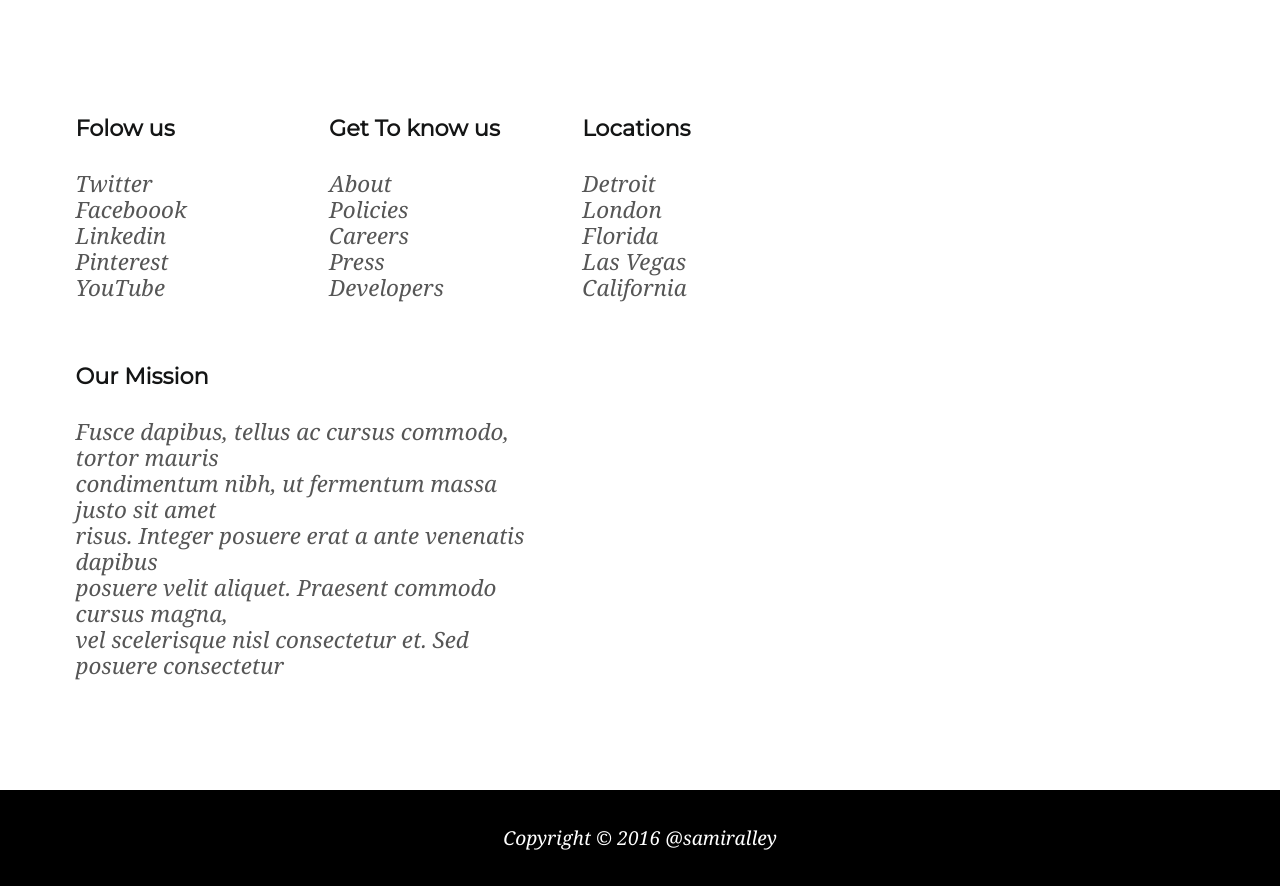
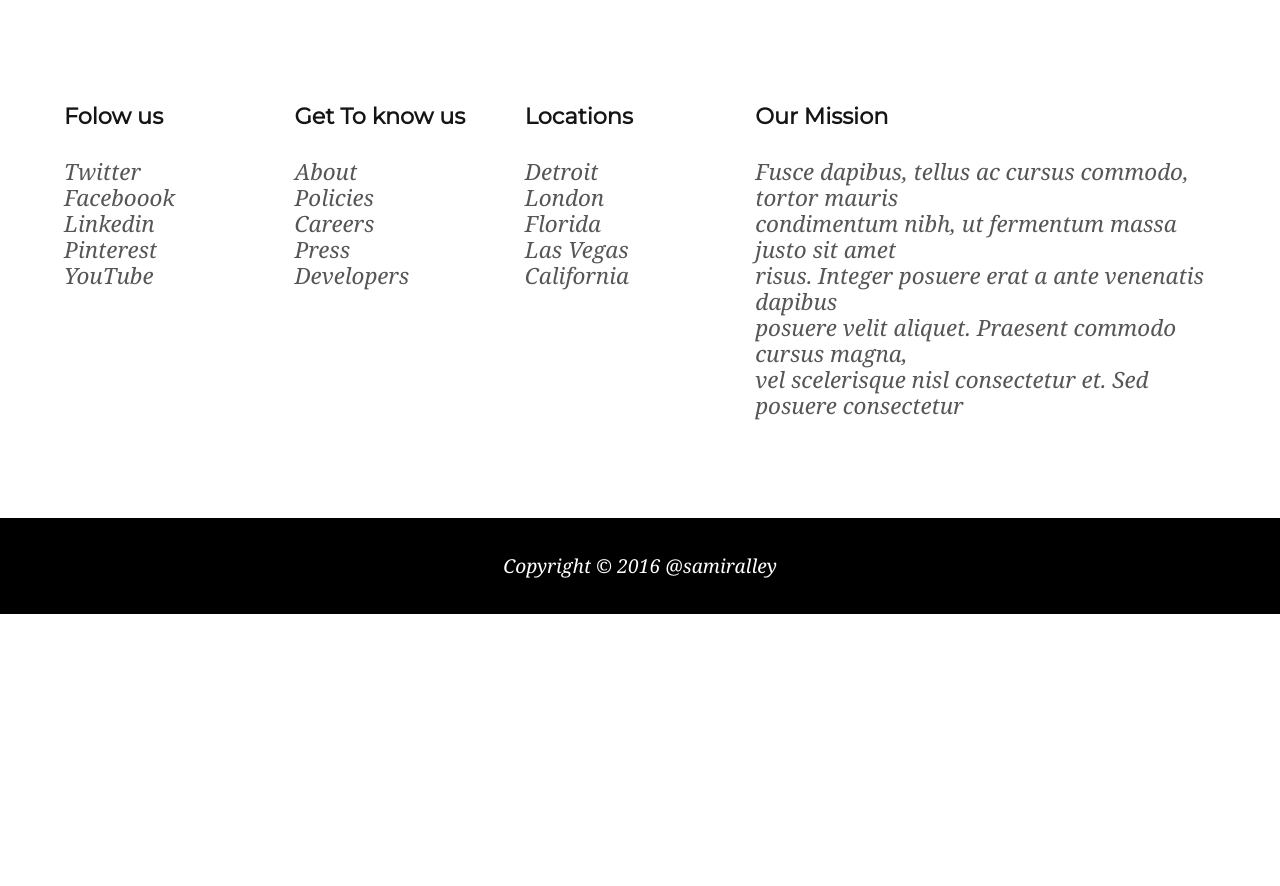
Before and after one commit to kamilrajca/PGS-ex2.1-RWD, a plain HTML site: page index.html in a window 1280 px wide. Shown: the part 1640-2526 px from the top of the page. After the commit the page ends 2254 px from the top, so only its background shows below. Drawn offline with Linux system fonts and the light colour scheme.

Commit message:
poprawienie klasy collumn na desktop

```diff
--- a/css/style.css
+++ b/css/style.css
@@ -228,8 +228,8 @@ body {
 /*footer*/
 .collumn {
   color: #000;
-  width: 31%;
-  margin: 1%;
+  width: 27%;
+  margin: 3%;
 }
 .cols {
   display: flex;
@@ -353,6 +353,7 @@ body {
   }
   .collumn {
     width: 20%;
+    margin: 0;
   }
   .our-mission {
     width: 40%;
```
